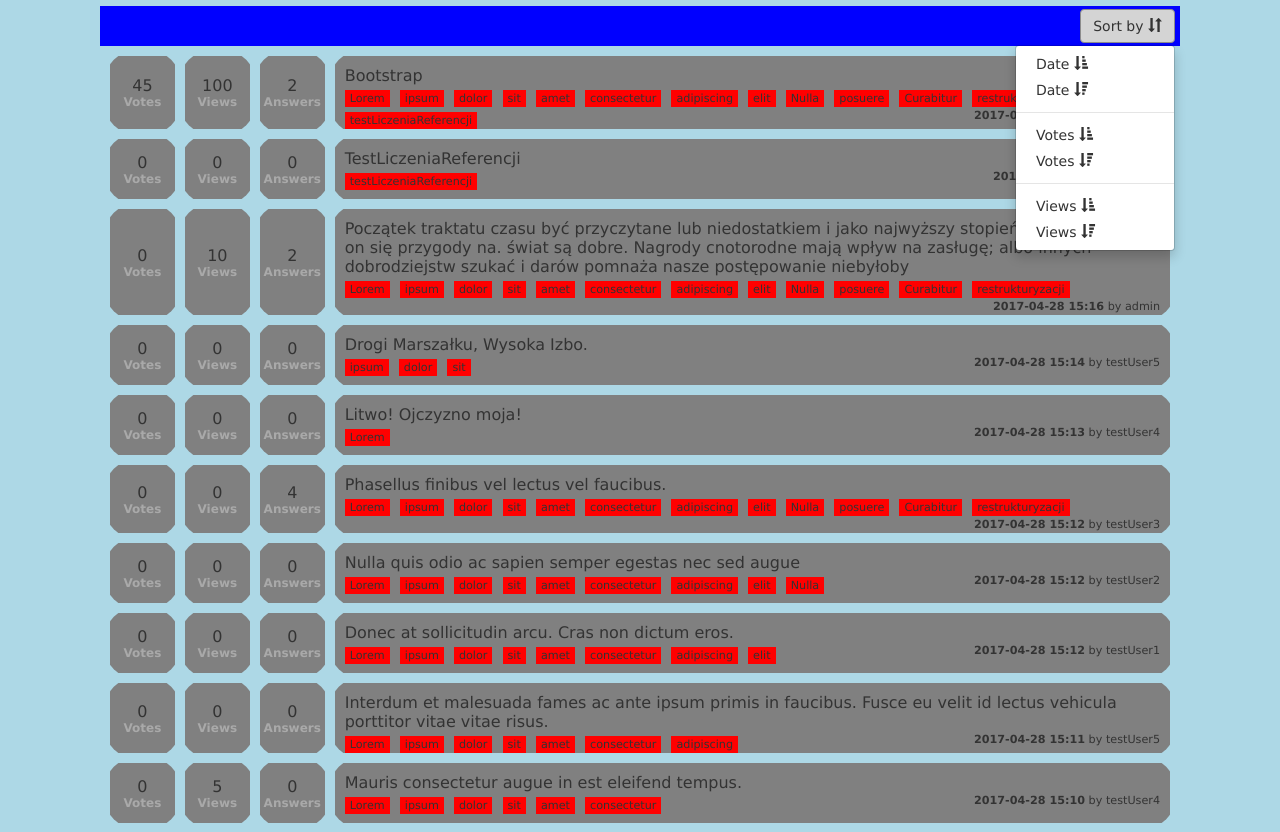
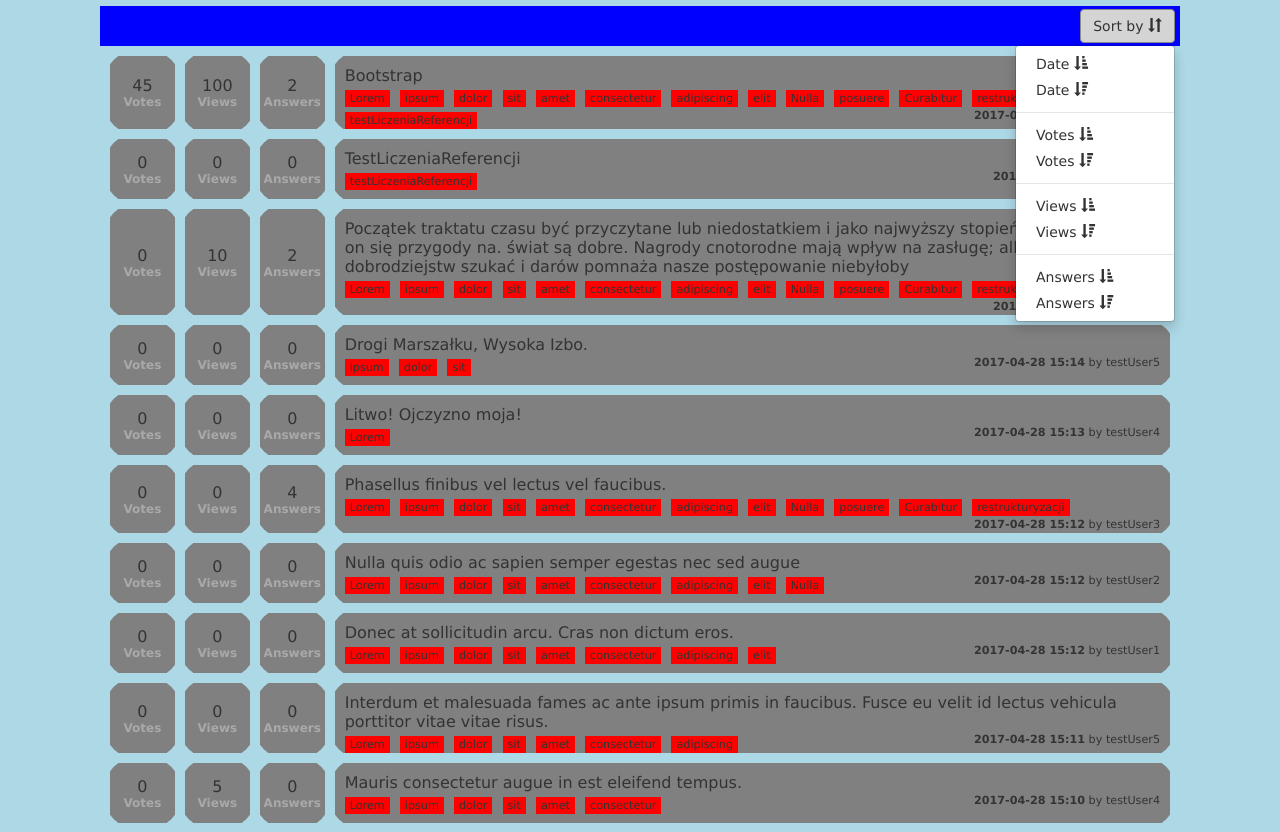
Before and after one commit to MaciejKitowski/DjangoWebsite, a Django app: page /1/ in a window 1280 px wide, after a click on "Sort by". Shown: the part 50-882 px from the top of the page. Run offline with Django 3.2, Linux system fonts and the light colour scheme; data comes from the database, SQL or seed files in the repository; some libraries are stand-ins or nearby versions.

Commit message:
Added sorting by answers

```diff
--- a/DjangoWebsite/Question/templates/index.html
+++ b/DjangoWebsite/Question/templates/index.html
@@ -37,6 +37,9 @@
                         <li role="separator" class="divider"></li>
                         <li><a href="/{{ page_obj.number }}/views-asc">Views <span class="glyphicon glyphicon-sort-by-attributes"></span></a></li>
                         <li><a href="/{{ page_obj.number }}/views-desc">Views <span class="glyphicon glyphicon-sort-by-attributes-alt"></span></a></li>
+                        <li role="separator" class="divider"></li>
+                        <li><a href="/{{ page_obj.number }}/answers-asc">Answers <span class="glyphicon glyphicon-sort-by-attributes"></span></a></li>
+                        <li><a href="/{{ page_obj.number }}/answers-desc">Answers <span class="glyphicon glyphicon-sort-by-attributes-alt"></span></a></li>
                     </ul>
                 </div>
             </div>
@@ -52,6 +55,7 @@
                             <small>Views</small>
                         </td>
                         <td class ="answers">
+                            <!-- { question.answers.count } - Nie używać, bo nie można sortować po liczbie odpowiedzi -->
                             {{ question.answersCount }} <br/>
                             <small>Answers</small>
                         </td>
--- a/DjangoWebsite/Question/views.py
+++ b/DjangoWebsite/Question/views.py
@@ -10,7 +10,7 @@ class IndexView(generic.ListView):
     paginate_by = 10
 
     def get_queryset(self):
-        sortbyColumn = {'date-asc':'askDate', 'date-desc':'-askDate', 'votes-asc':'votes', 'votes-desc':'-votes', 'views-asc':'views', 'views-desc':'-views' }
+        sortbyColumn = {'date-asc':'askDate', 'date-desc':'-askDate', 'votes-asc':'votes', 'votes-desc':'-votes', 'views-asc':'views', 'views-desc':'-views', 'answers-asc':'answersCount', 'answers-desc':'-answersCount' }
         qr = super(IndexView, self).get_queryset()
         qr = qr.annotate(answersCount=Count('answers'))
 
```
